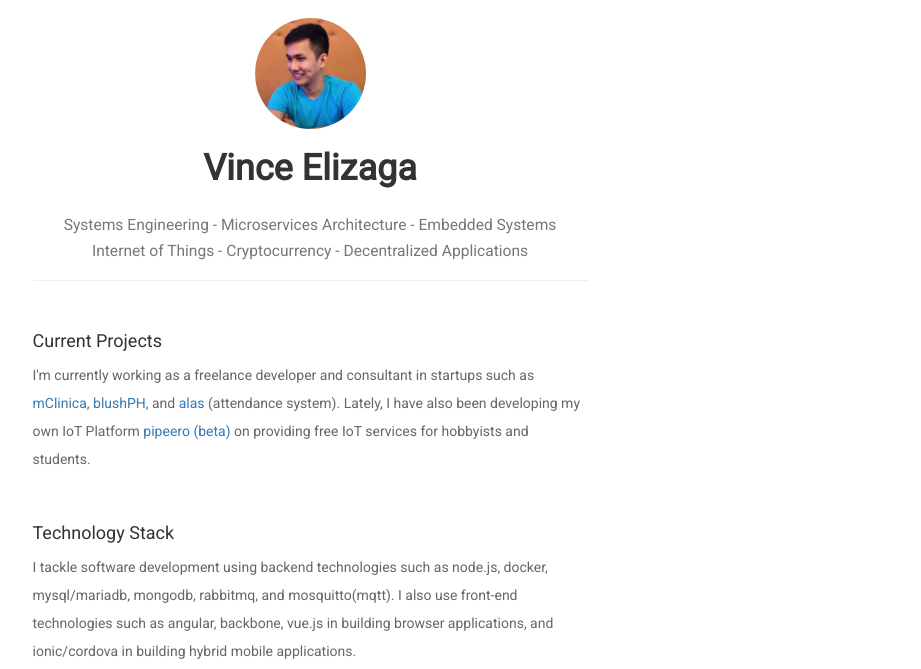
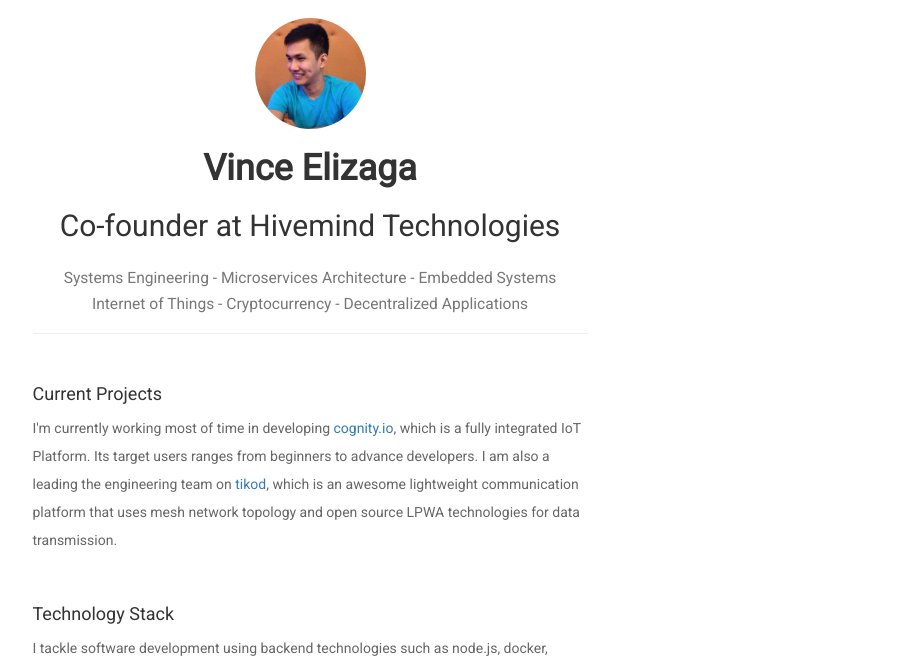
Before and after one commit to vynci/landing-page, a plain HTML site: page index.html in a window 1280 px wide. Shown: the part 56-725 px from the top of the page, without its empty margins (330-1251 px from the left). Drawn offline with nearby package versions, Linux system fonts and the light colour scheme.

Commit message:
update index.html

```diff
--- a/index.html
+++ b/index.html
@@ -47,6 +47,7 @@
 
           <div class="page-header">
             <h1>Vince Elizaga</h1>
+            <h2>Co-founder at Hivemind Technologies</h2>
             <h3><small>Systems Engineering - Microservices Architecture - Embedded Systems <br> Internet of Things - Cryptocurrency - Decentralized Applications</small></h3>
 
           </div>
@@ -54,8 +55,7 @@
           <div class="item-list">
             <h4>Current Projects</h4>
             <p>
-              I'm currently working as a freelance developer and consultant in startups such as <a href="http://www.mclinica.com/" target="_blank">mClinica</a>, <a href="http://blush.ph/" target="_blank">blushPH</a>, and
-              <a href="https://web.facebook.com/Automated-Log-Attendance-Solutions-1356000881130541/" target="_blank">alas</a> (attendance system). Lately, I have also been developing my own IoT Platform <a href="http://www.pipeero.com/" target="_blank">pipeero (beta)</a> on providing free IoT services for hobbyists and students.
+                I'm currently working most of time in developing <a href="https://www.cognity.io">cognity.io</a>, which is a fully integrated IoT Platform. Its target users ranges from beginners to advance developers. I am also a leading the engineering team on <a href="https://www.tikod.ph">tikod</a>, which is an awesome lightweight communication platform that uses mesh network topology and open source LPWA technologies for data transmission.
             </p>
           </div>
 
```
